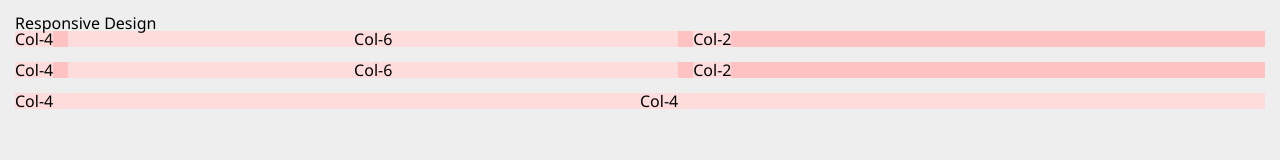
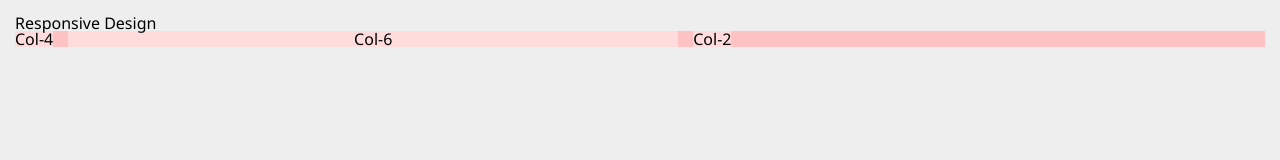
Before and after one commit to NicolasKorzusehec/Plantillas-Actv.-ITBA, a plain HTML site: page p_col-12/col-12.html in a window 1280 px wide. Drawn offline with Linux system fonts and the light colour scheme.

Commit message:
Hay un error en el renderizado

```diff
--- a/p_col-12/col-12.css
+++ b/p_col-12/col-12.css
@@ -51,6 +51,7 @@ body {
     background-color: #eee;
     font-family: 'Segoe UI', Tahoma, Geneva, Verdana, sans-serif;
     font-size: 16px;
+   /*  box-sizing: border-box; */
 }
 
 /*Estilos Plantilla*/
@@ -73,7 +74,7 @@ body {
 .row div:first-child > .box {
     /*El primer div dentro de row que es antecedente de un .box
     Elimina un margen de más*/
-    margin-left: 0px;
+    margin-left: 0;
 }
 
 
--- a/p_col-12/col-12.html
+++ b/p_col-12/col-12.html
@@ -29,40 +29,6 @@
                     </div>
                 </div>
             </div>
-            <div class="row">
-                <div class="col-4">
-                    <div class="box">
-                        Col-4
-                    </div>
-                </div>
-                <div class="col-6">
-                    <div class="box">
-                        Col-6
-                    </div>
-                </div>
-                <div class="col-2">
-                    <div class="box">
-                        Col-2
-                    </div>
-                </div>
-            </div>
-            <div class="row">
-                <div class="col-4">
-                    <div class="box">
-                        Col-4
-                    </div>
-                </div>
-                <div class="Col-4">
-                    <div class="box">
-                        <Col-4></Col-4>
-                    </div>
-                </div>
-                <div class="Col-4">
-                    <div class="box">
-                        Col-4
-                    </div>
-                </div>
-            </div>
 
         </div>
 
```
